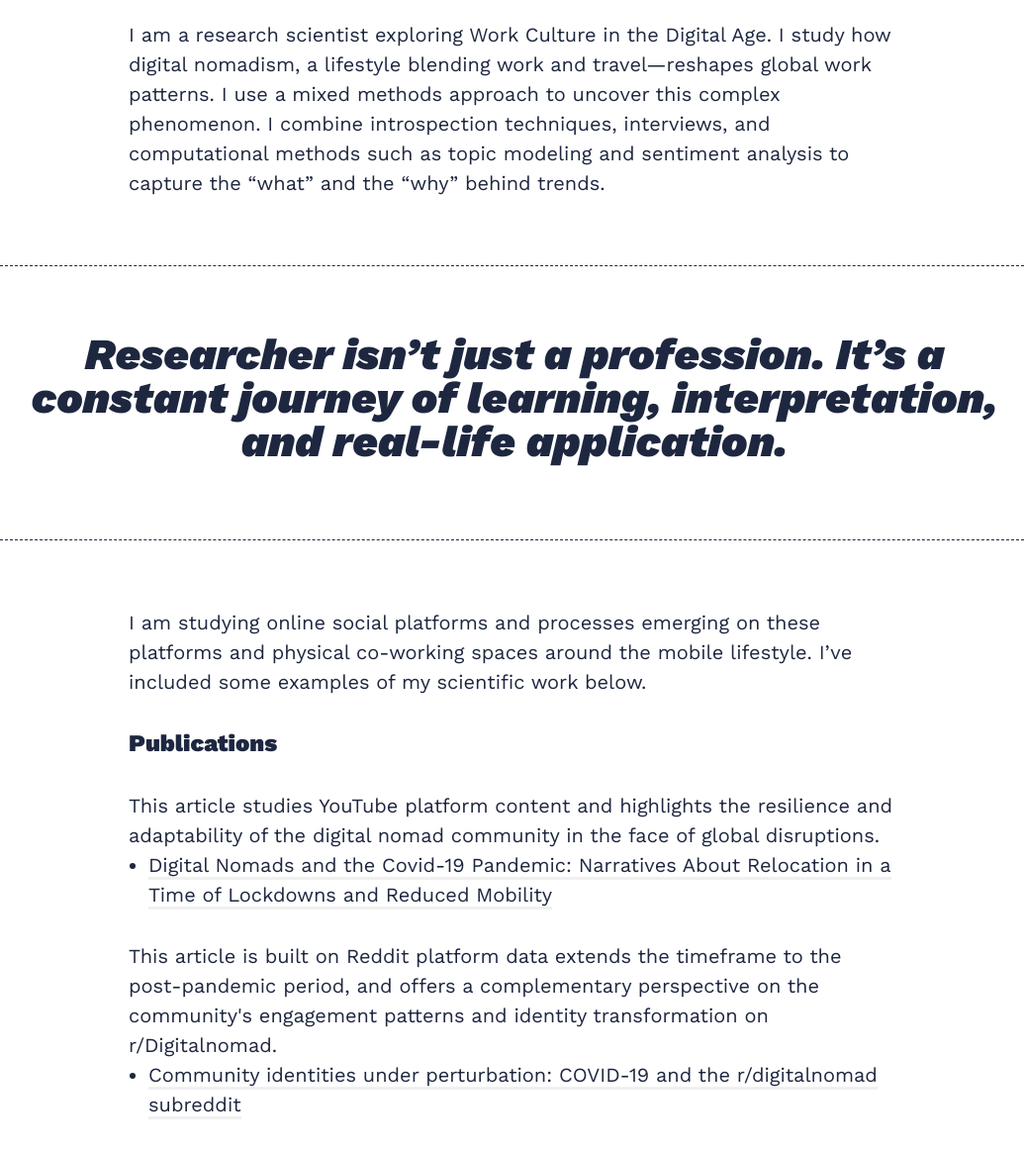
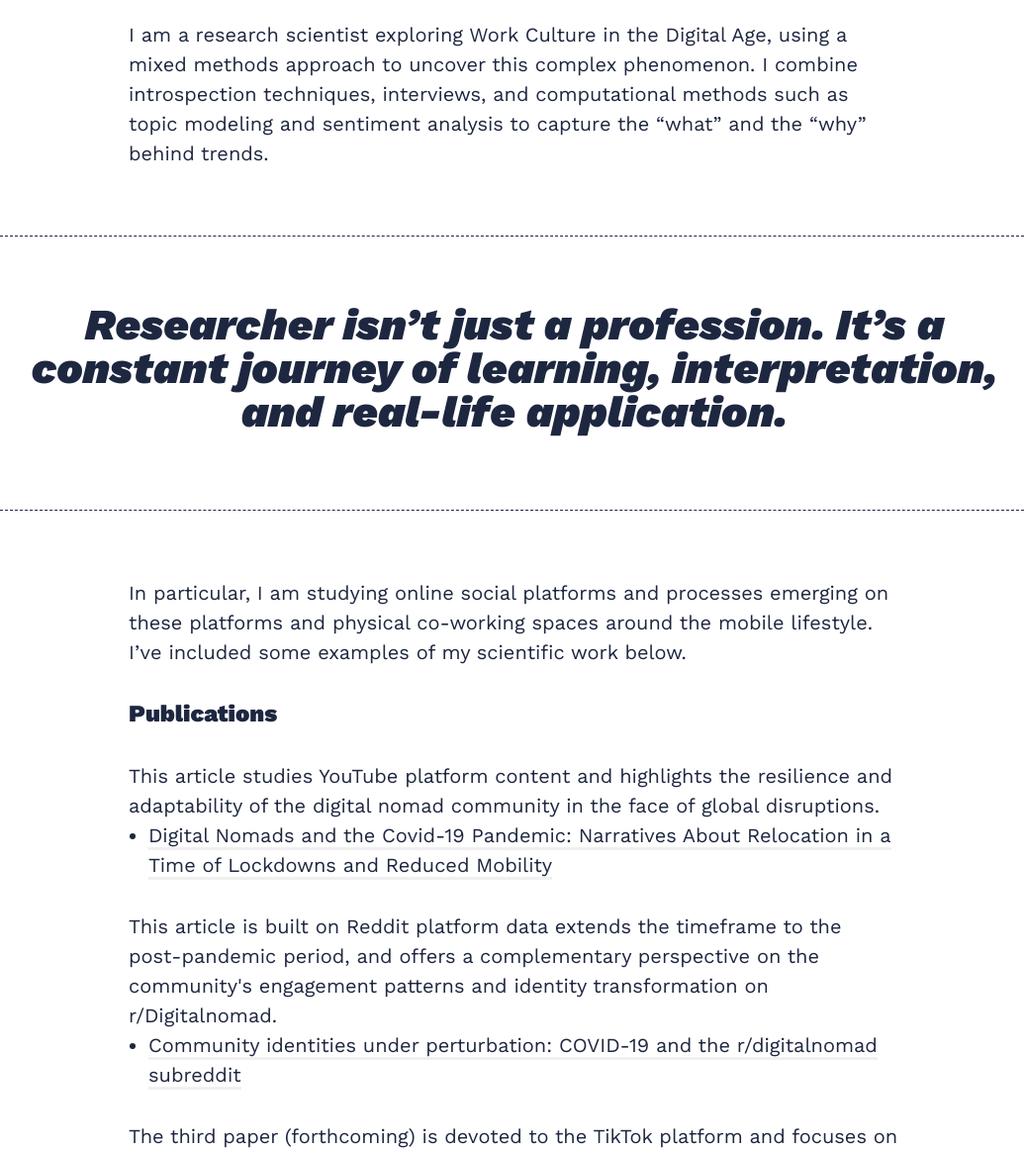
Before and after one commit to kargam0167/kargam0167.github.io, a Jekyll site: the page built from _pages/about.md, in a window 1280 px wide and 1400 px high, scrolled down 822 px. Shown: the part 237-1400 px from the top of the window at 99% size, without its empty margins (120-1157 px from the left). Built offline with Jekyll 4.4.1, drawn with Linux system fonts in a browser that asks for light colours; nearby versions of some CDN libraries; some of the changed text lies outside the part shown.

Commit message:
Update about.md

```diff
--- a/_pages/about.md
+++ b/_pages/about.md
@@ -5,15 +5,15 @@
 ---
 <div style="background-image: url('/images/03-1.jpg'); background-size: contain; background-position: center; height: 800px; margin-bottom: 20px; background-repeat: no-repeat;">
 </div>
-I am a research scientist exploring Work Culture in the Digital Age. I study how digital nomadism, a lifestyle blending work and travel—reshapes global work patterns. I use a mixed methods approach to uncover this complex phenomenon. I combine introspection techniques, interviews, and computational methods such as topic modeling and sentiment analysis to capture the "what" and the "why" behind trends.
+I am a research scientist exploring Work Culture in the Digital Age, using a mixed methods approach to uncover this complex phenomenon. I combine introspection techniques, interviews, and computational methods such as topic modeling and sentiment analysis to capture the "what" and the "why" behind trends.
 
 > Researcher isn't just a profession. It's a constant journey of learning, interpretation, and real-life application.
 
-I am studying online social platforms and processes emerging on these platforms and physical co-working spaces around the mobile lifestyle. I've included some examples of my scientific work below.
+In particular, I am studying online social platforms and processes emerging on these platforms and physical co-working spaces around the mobile lifestyle. I've included some examples of my scientific work below.
 
 <div class="publications">
     <h3>Publications</h3>
-  This article studies YouTube platform content and highlights the resilience and adaptability of the digital nomad community in the face of global disruptions.
+This article studies YouTube platform content and highlights the resilience and adaptability of the digital nomad community in the face of global disruptions.
     <ul>
       <li><a href="https://journals.sagepub.com/doi/full/10.1177/20563051221084958" target="_blank">Digital Nomads and the Covid-19 Pandemic: Narratives About Relocation in a Time of Lockdowns and Reduced Mobility </a></li>
     </ul>
@@ -26,17 +26,17 @@
     <ul>
     </ul>
   </div>
-<div class="gallery-box">
-  <div class="gallery">
-    <img src="/images/09-2.jpg" style="height: 400px; width: auto;">
-    <img src="/images/09-3.jpg" style="height: 400px; width: auto;">
-  </div>
-  <em>Photo by <a href="https://unsplash.com/@solenfeyissa?utm_content=creditCopyText&utm_medium=referral&utm_source=unsplash">Solen Feyissa</a> on <a href="https://unsplash.com/photos/person-holding-black-iphone-5-Yaw9mfG9QfQ?utm_content=creditCopyText&utm_medium=referral&utm_source=unsplash">Unsplash</a>
-      </a></em>
-</div>
-
 > Something I am fortunate to be a part of:
 
 As a member of Generation X, I am one of those digital pioneers who transitioned from rotary phones to a world of mobile applications. My journey integrated significant cultural and technological shifts, weaving them into my perspective and practices.
 
 Having witnessed five seismic tech shifts (personal computing → internet → mobile → cloud → AI) and two workplace revolutions (9-5 office culture → remote work → hybrid models), I am embracing innovations that solve concrete problems while maintaining human oversight.
+
+<div class="gallery-box">
+  <div class="gallery">
+    <img src="/images/05-2.jpg" style="height: 400px; width: auto;">
+    <img src="/images/05-1.jpg" style="height: 400px; width: auto;">
+  </div>
+  <em>Photo by <a href="https://unsplash.com/@wesley_squared?utm_content=creditCopyText&utm_medium=referral&utm_source=unsplash">Wesley Hilario</a> on <a href="https://unsplash.com/photos/person-holding-black-rotary-telephone-CNSH-JGEwtI?utm_content=creditCopyText&utm_medium=referral&utm_source=unsplash">Unsplash</a>
+</em>
+</div>
```
